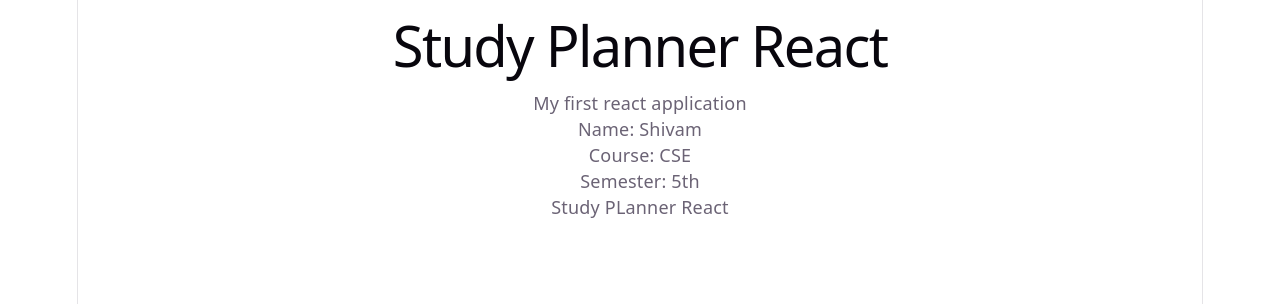
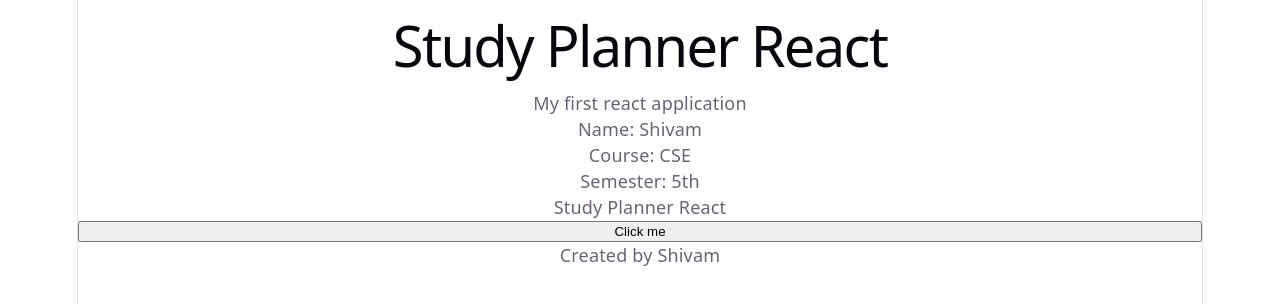
Before and after one commit to meshivamguptaa/study-planner-react, a React (Vite) app: page / in a window 1280 px wide. Shown: the top 304 px of the page. Built offline with nearby package versions, Linux system fonts and the light colour scheme.

Commit message:
implemented props and event

```diff
--- a/src/App.jsx
+++ b/src/App.jsx
@@ -10,6 +10,10 @@ function App() {
   const course = "CSE"
   const semester = "5th"
 
+  function buttonClick(){
+    console.log("Button Clicked")
+  }
+
   return (
     <>
       <h1>Study Planner React</h1>
@@ -17,16 +21,24 @@ function App() {
     <p>Name: {name} <br />
     Course: {course} <br />
       Semester: {semester}</p>
-      <Header />
+      <Header title = "Study Planner React"/>
+      <button onClick={buttonClick}>Click me</button>
+      <Footer author = "Created by Shivam" />
       </>
 
   )
 }
 
-function Header(){
+function Header(props){
   return(
-    <p>Study PLanner React</p>
+    <p>{props.title}</p>
   )
+}
+function Footer(props){
+  return(
+    <p>{props.author}</p>
+  )
+
 }
 
 export default App
```
